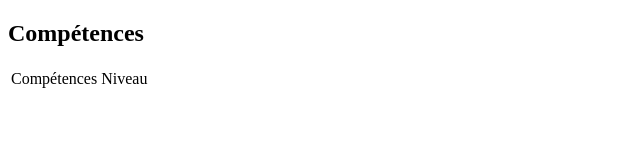
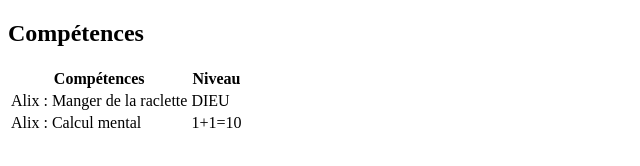
Before and after one commit to Index-True/tp-git, a plain HTML site: page index.html in a window 1280 px wide. Shown: the whole page, without its empty margins (0-640 px from the left). Drawn offline with Linux system fonts and the light colour scheme.

Commit message:
Avancé sur #6
Ajout des lignes contenant mes competances
Remplacé les entete du tableau par des th

```diff
--- a/index.html
+++ b/index.html
@@ -13,8 +13,16 @@
         <h2>Compétences</h2>
         <table>
             <tr>
-                <td>Compétences</td>
-                <td>Niveau</td>
+                <th>Compétences</th>
+                <th>Niveau</th>
+            </tr>
+            <tr>
+                <td>Alix : Manger de la raclette</td>
+                <td>DIEU</td>
+            </tr>
+            <tr>
+                <td>Alix : Calcul mental</td>
+                <td>1+1=10</td>
             </tr>
         </table>
     </section>
```
